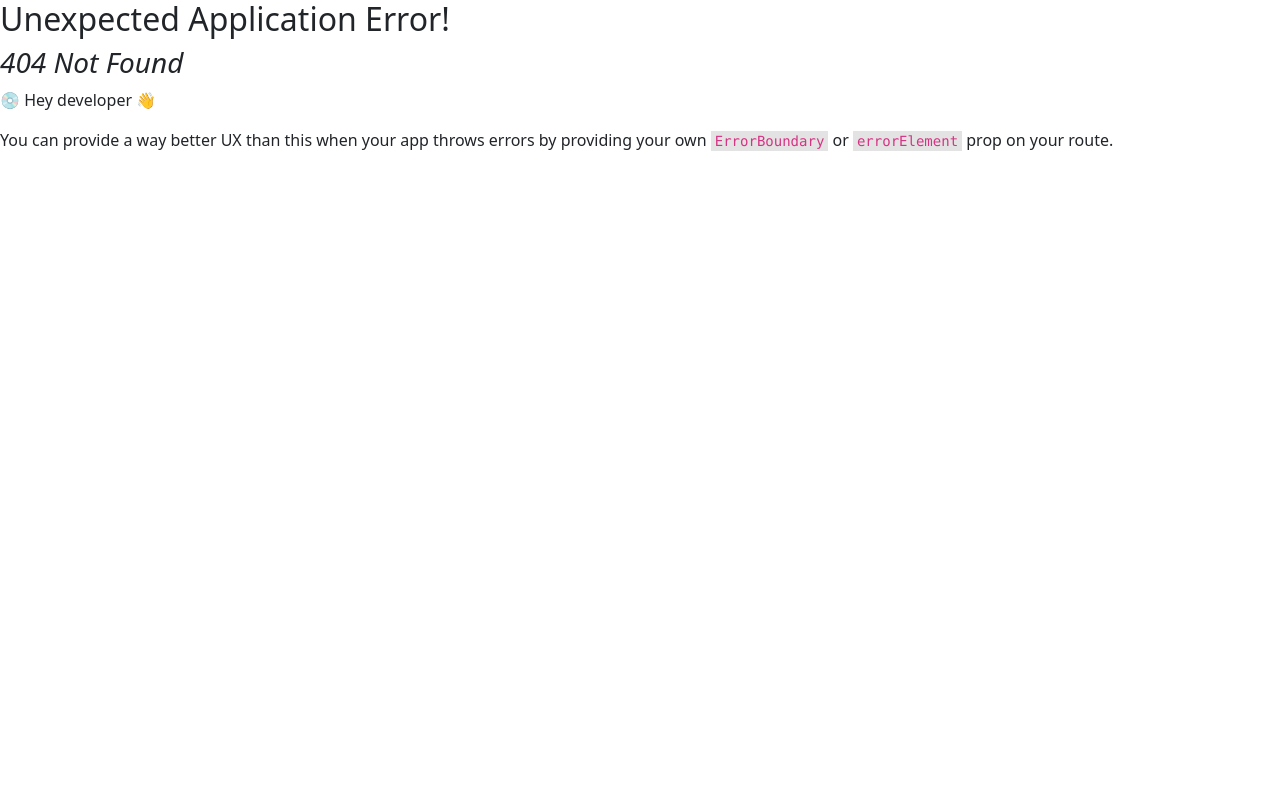
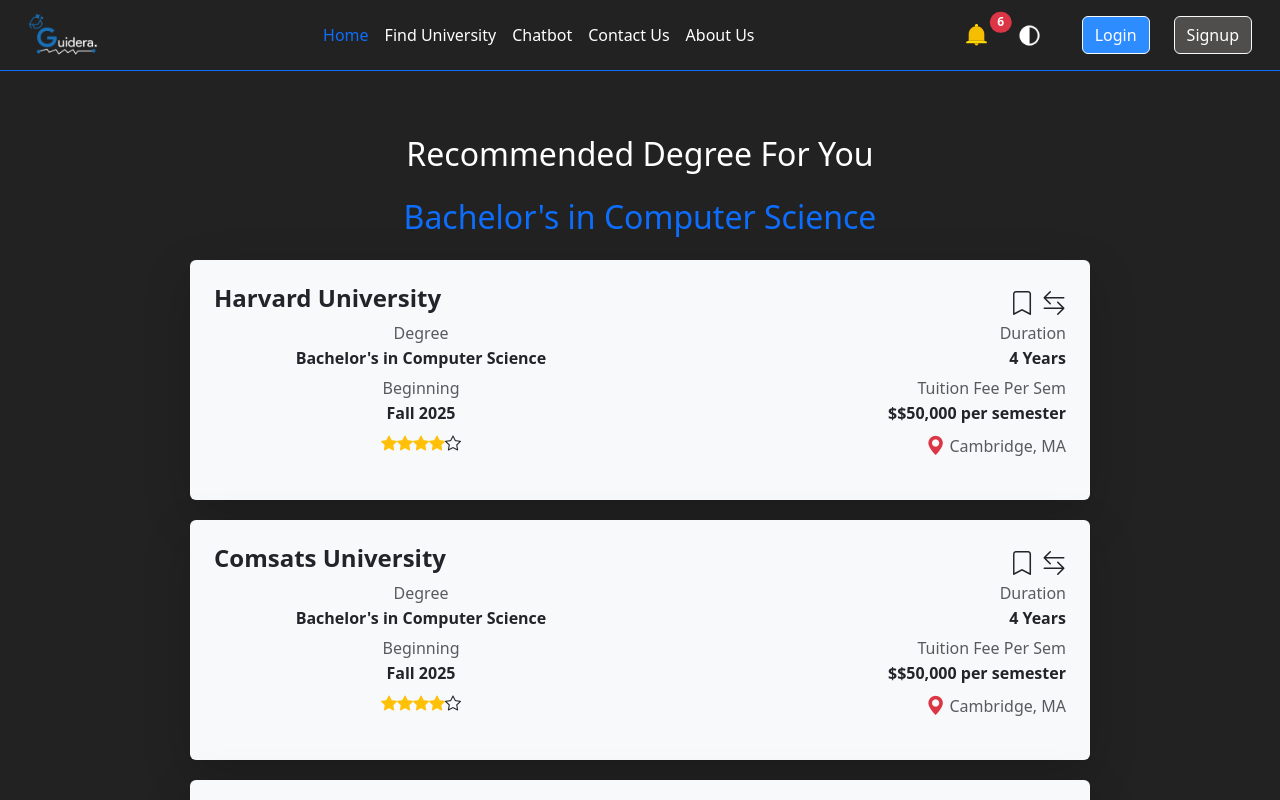
Before and after one commit to guidera-git/web-frontend, a React (Vite) app: page /Recommendation in a window 1280 px wide. Before the commit this address had no page. Shown: the top 800 px of the page. Built offline with nearby package versions, Linux system fonts and the light colour scheme.

Commit message:
add recommendation page

```diff
--- /dev/null
+++ b/src/Pages/Recommendation/Recommendation.css
@@ -0,0 +1,6 @@
+.custom-container{
+    background-color: #222222;
+}
+.university-list-item {
+    margin-bottom: 20px;
+}
--- /dev/null
+++ b/src/Pages/Recommendation/Recommendation.jsx
@@ -0,0 +1,102 @@
+import Footer from "../../components/Footer/Footer";
+import "bootstrap/dist/css/bootstrap.min.css";
+import "./Recommendation.css";
+import React, { useState } from "react";
+import UniversityList from "../../components/UniversityList/UniversityList";
+import ComparisonModal from "../../components/Comparison/ComparisonModal";
+
+function Recommendation() {
+    const [selectedUniversities, setSelectedUniversities] = useState([]);
+    const [isComparisonCleared, setIsComparisonCleared] = useState(false);
+
+    const universities = [
+        {
+            name: "Harvard University",
+            degree: "Bachelor's in Computer Science",
+            beginning: "Fall 2025",
+            duration: "4 Years",
+            tuition: "$50,000 per semester",
+            location: "Cambridge, MA",
+            rating: 4.5
+        }, {
+            name: "Comsats University",
+            degree: "Bachelor's in Computer Science",
+            beginning: "Fall 2025",
+            duration: "4 Years",
+            tuition: "$50,000 per semester",
+            location: "Cambridge, MA",
+            rating: 4.5
+        }, {
+            name: "UMT University",
+            degree: "Bachelor's in Computer Science",
+            beginning: "Fall 2025",
+            duration: "4 Years",
+            tuition: "$50,000 per semester",
+            location: "Cambridge, MA",
+            rating: 4.5
+        },
+        {
+            name: "MIT",
+            degree: "Bachelor's in Computer Science",
+            beginning: "Spring 2025",
+            duration: "4 Years",
+            tuition: "$55,000 per semester",
+            location: "Cambridge, MA",
+            rating: 4.8
+        }
+    ];
+
+    const handleCompare = (university) => {
+        setSelectedUniversities((prev) => {
+            if (prev.includes(university)) {
+                return prev.filter((u) => u !== university);
+            }
+            if (prev.length < 2) {
+                return [...prev, university];
+            }
+            return prev;
+        });
+    };
+
+    const clearComparison = () => {
+        setSelectedUniversities([]);
+        setIsComparisonCleared(true);
+        setTimeout(() => setIsComparisonCleared(false), 100);
+    };
+
+    return (
+        <div className="custom-container"> {/* Applied custom class */}
+            <h2 className="text-center text-white my-4">Recommended Degree For You</h2>
+            <h2 className="text-center text-primary my-4">Bachelor's in Computer Science</h2>
+            <div className="container">
+                {universities.map((university, index) => (
+                    <div key={index} className="university-list-item"> {/* Added class here */}
+                        <UniversityList
+                            university={university}
+                            onCompare={handleCompare}
+                            isComparisonDisabled={selectedUniversities.length >= 2}
+                            isComparisonCleared={isComparisonCleared}
+                        />
+                    </div>
+                ))}
+            </div>
+
+
+            <button
+                className="btn btn-danger my-3"
+                onClick={clearComparison}
+                disabled={selectedUniversities.length === 0}
+            >
+                Clear Comparison
+            </button>
+
+            {selectedUniversities.length === 2 && (
+                <ComparisonModal universities={selectedUniversities} />
+            )}
+
+            <Footer />
+        </div>
+    );
+}
+
+export default Recommendation;
--- a/src/components/UniversityList/UniversityList.jsx
+++ b/src/components/UniversityList/UniversityList.jsx
@@ -1,6 +1,7 @@
 import React, { useState, useEffect } from "react";
 import "bootstrap/dist/css/bootstrap.min.css";
 import "./UniversityList.css";
+import { Modal, Button, Nav, Tab, Row, Col, ListGroup } from "react-bootstrap";
 
 const UniversityList = ({
   university,
@@ -11,6 +12,8 @@
   const [isBookmarked, setIsBookmarked] = useState(false);
   const [rating, setRating] = useState(university.rating);
   const [isSelectedForComparison, setIsSelectedForComparison] = useState(false);
+  const [showModal, setShowModal] = useState(false);
+
   useEffect(() => {
     if (isComparisonCleared) {
       setIsSelectedForComparison(false);
@@ -22,12 +25,9 @@
   };
 
   const handleStarClick = (index) => {
-    if (rating === index + 1) {
-      setRating(index + 0.5);
-    } else {
     setRating(index + 1);
-    }
   };
+
   const handleComparisonClick = () => {
     if (isComparisonDisabled && !isSelectedForComparison) {
       return;
@@ -36,31 +36,29 @@
     onCompare(university);
   };
 
+  const handleShowModal = () => setShowModal(true);
+  const handleCloseModal = () => setShowModal(false);
+
   return (
-    <div className="university-card container p-4 rounded shadow-lg bg-light">
+    <>
+      <div
+        className="university-card container p-4 rounded shadow-lg bg-light"
+        onClick={handleShowModal}
+        style={{ cursor: "pointer", transition: "0.3s", hover: { transform: "scale(1.02)" } }}
+      >
         <div className="d-flex justify-content-between align-items-center">
           <h4 className="fw-bold">{university.name}</h4>
           <div>
             <i
-            className={`bi ${
-              isBookmarked ? "bi-bookmark-fill" : "bi-bookmark"
-            } me-2`}
+              className={`bi ${isBookmarked ? "bi-bookmark-fill text-warning" : "bi-bookmark"} me-2`}
               onClick={toggleBookmark}
               style={{ cursor: "pointer", fontSize: "1.5rem" }}
             ></i>
             <i
-            className={`bi bi-arrow-left-right ${
-              isSelectedForComparison ? "text-primary" : "text-dark"
-            } ${
-              isComparisonDisabled && !isSelectedForComparison
-                ? "text-muted"
-                : ""
-            }`}
+              className={`bi bi-arrow-left-right ${isSelectedForComparison ? "text-primary" : "text-dark"}
+              ${isComparisonDisabled && !isSelectedForComparison ? "text-muted" : ""}`}
               style={{
-              cursor:
-                isComparisonDisabled && !isSelectedForComparison
-                  ? "not-allowed"
-                  : "pointer",
+                cursor: isComparisonDisabled && !isSelectedForComparison ? "not-allowed" : "pointer",
                 fontSize: "1.5rem",
               }}
               onClick={handleComparisonClick}
@@ -84,13 +82,7 @@
               {[...Array(5)].map((_, index) => (
                 <i
                   key={index}
-                className={`bi ${
-                  index + 1 <= rating
-                    ? "bi-star-fill"
-                    : index + 0.5 === rating
-                    ? "bi-star-half"
-                    : "bi-star"
-                } text-warning`}
+                  className={`bi ${index + 1 <= rating ? "bi-star-fill text-warning" : "bi-star"} `}
                   style={{ cursor: "pointer" }}
                   onClick={() => handleStarClick(index)}
                 ></i>
@@ -102,15 +94,95 @@
             <h6 className="fw-bold">{university.duration}</h6>
 
             <p className="text-muted mb-1">Tuition Fee Per Sem</p>
-          <h6 className="fw-bold">{university.tuition}</h6>
+            <h6 className="fw-bold">${university.tuition}</h6>
 
             <p className="text-muted mt-2">
-            <i className="bi bi-geo-alt-fill text-danger"></i>{" "}
-            {university.location}
+              <i className="bi bi-geo-alt-fill text-danger"></i> {university.location}
             </p>
           </div>
         </div>
       </div>
+
+      {/* Modal for Detailed Information */}
+      <Modal show={showModal} onHide={handleCloseModal} size="lg" centered>
+        <Modal.Header closeButton className="bg-primary text-white">
+          <Modal.Title>{university.name}</Modal.Title>
+        </Modal.Header>
+        <Modal.Body style={{ backgroundColor: "#222222", color: "white" }}>
+          <Tab.Container defaultActiveKey="overview">
+            <Row>
+              <Col sm={3}>
+                <Nav variant="pills" className="flex-column">
+                  <Nav.Item>
+                    <Nav.Link eventKey="overview">Overview</Nav.Link>
+                  </Nav.Item>
+                  <Nav.Item>
+                    <Nav.Link eventKey="courseDetails">Course Details</Nav.Link>
+                  </Nav.Item>
+                  <Nav.Item>
+                    <Nav.Link eventKey="requirements">Requirements</Nav.Link>
+                  </Nav.Item>
+                  <Nav.Item>
+                    <Nav.Link eventKey="registration">Registration</Nav.Link>
+                  </Nav.Item>
+                  <Nav.Item>
+                    <Nav.Link eventKey="fee">Fee Structure</Nav.Link>
+                  </Nav.Item>
+                  <Nav.Item>
+                    <Nav.Link eventKey="about">About University</Nav.Link>
+                  </Nav.Item>
+                </Nav>
+              </Col>
+              <Col sm={9}>
+                <Tab.Content>
+                  <Tab.Pane eventKey="overview">
+                    <h5>Overview</h5>
+                    <p>{university.overview}</p>
+                  </Tab.Pane>
+                  <Tab.Pane eventKey="courseDetails">
+                    <h5>Course Details</h5>
+                    <ListGroup>
+                      {(university.courses || []).map((course, index) => (
+                        <ListGroup.Item key={index}>{course}</ListGroup.Item>
+                      ))}
+                    </ListGroup>
+                  </Tab.Pane>
+                  <Tab.Pane eventKey="requirements">
+                    <h5>Admission Requirements</h5>
+                    <ul>
+                      {(university.requirements || []).map((req, index) => (
+                        <li key={index}>{req}</li>
+                      ))}
+                    </ul>
+                  </Tab.Pane>
+                  <Tab.Pane eventKey="registration">
+                    <h5>How to Register</h5>
+                    <p>{university.registration}</p>
+                  </Tab.Pane>
+                  <Tab.Pane eventKey="fee">
+                    <h5>Fee Structure</h5>
+                    <p>
+                      <strong>Tuition per Semester:</strong> ${university.tuition}
+                    </p>
+                    <p><strong>Other Fees:</strong> {university.otherFees}</p>
+                  </Tab.Pane>
+                  <Tab.Pane eventKey="about">
+                    <h5>About {university.name}</h5>
+                    <p>{university.about}</p>
+                  </Tab.Pane>
+                </Tab.Content>
+              </Col>
+            </Row>
+          </Tab.Container>
+        </Modal.Body>
+        <Modal.Footer style={{ backgroundColor: "#222222", color: "white" }}>
+          <Button variant="secondary" className="btn-primary" onClick={handleCloseModal}>
+            Close
+          </Button>
+        </Modal.Footer>
+      </Modal>
+
+    </>
   );
 };
 
--- a/src/main.jsx
+++ b/src/main.jsx
@@ -10,6 +10,8 @@
 import TestPreparation from "./Pages/TestPreparation/TestPreparation";
 import ContactUs from "./Pages/ContactUs/ContactUs";
 import FindUniversity from "./Pages/FindUniversity/FindUniversity";
+import Recommendation from "./Pages/Recommendation/Recommendation";
+
 const router = createBrowserRouter([
   {
     path: "/",
@@ -21,6 +23,7 @@
       { path: "/contactus", element: <ContactUs /> },
       { path: "/FindUniversity", element: <FindUniversity /> },
       { path: "/TestPreparation", element: <TestPreparation /> },
+      { path: "/Recommendation", element: <Recommendation /> },
     ],
   },
   { path: "/signup", element: <Signup /> },
```
Lines whose indentation alone changed are shown as unchanged.
